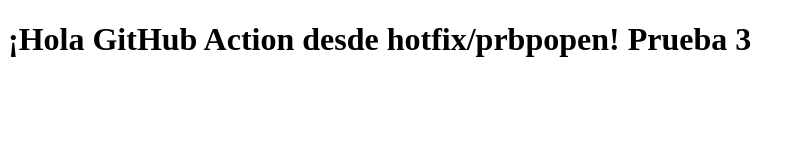
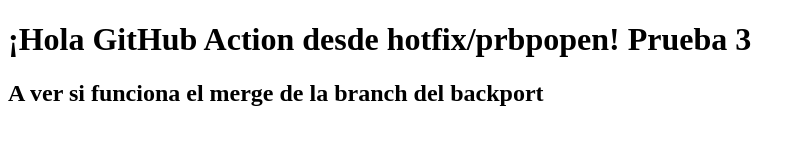
Before and after one commit to LeoAC0/hello-world-typescript_actions, a website: page index.html in a window 1280 px wide. Shown: the whole page, without its empty margins (0-804 px from the left). Drawn offline with Linux system fonts and the light colour scheme.

Commit message:
Probande si mergea

```diff
--- a/index.html
+++ b/index.html
@@ -7,5 +7,6 @@
 </head>
 <body>
     <h1>¡Hola GitHub Action desde hotfix/prbpopen! Prueba 3</h1>
+    <h2>A ver si funciona el merge de la branch del backport</h2>
 </body>
 </html>
```
Also changed, not shown: .github/workflows/pr_merge_hotfixToNext.yaml.
